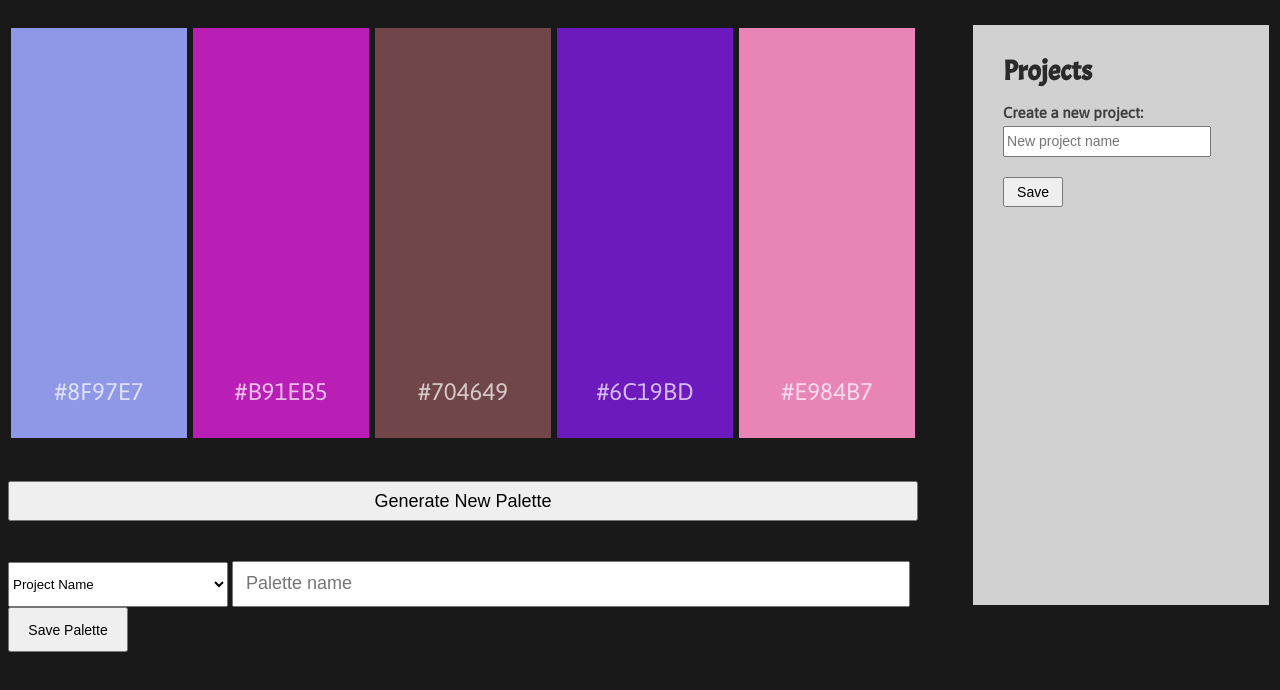
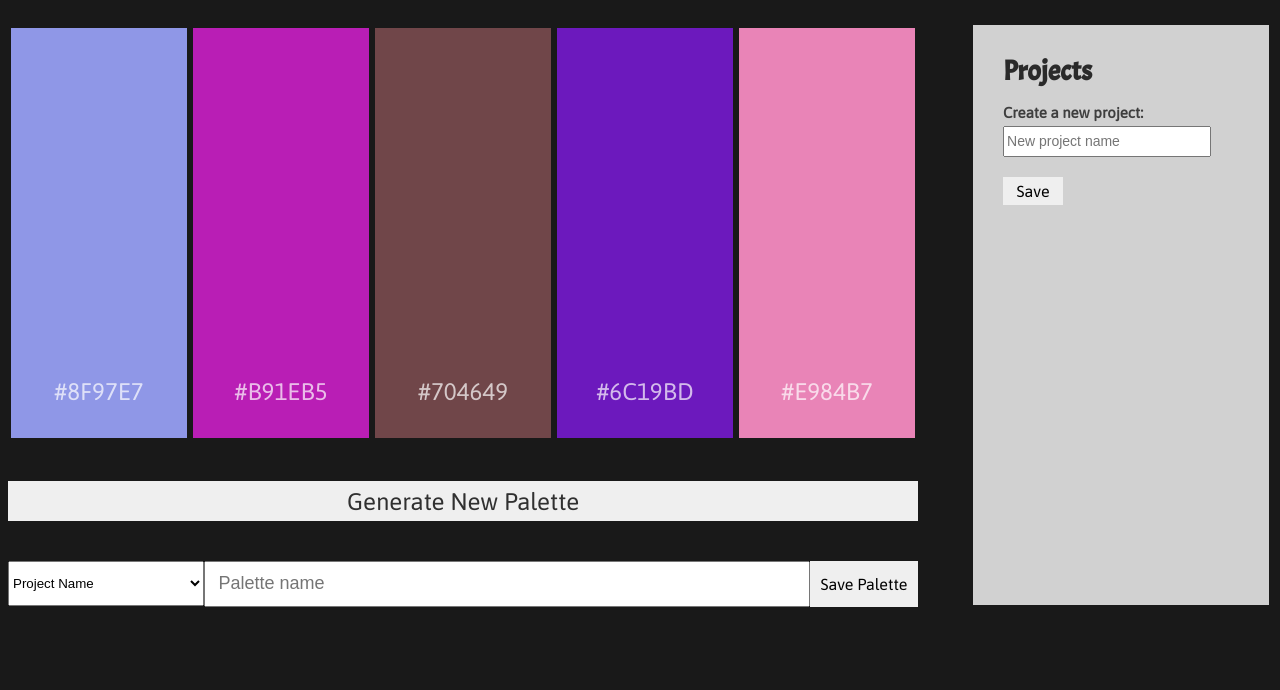
Before and after one commit to nyssa-shepherd/palette-picker-pwa, a website: page public/index.html in a window 1280 px wide. Shown: the part 84-774 px from the top of the page. Drawn offline with nearby package versions, Linux system fonts and the light colour scheme; no server answers.

Commit message:
Style buttons

```diff
--- a/public/css/styles.css
+++ b/public/css/styles.css
@@ -36,10 +36,28 @@ h1 {
   width: 200px;
 }
 
+button {
+  border: none;
+  font-family: 'Asap', sans-serif;
+  font-size: 16px;
+}
+
+button:hover {
+  background-color: rgba(166, 184, 190, 0.8);
+  border: none;
+  color: #fff;
+}
+
 .gen-button {
-  font-size: 18px;
+  color: rgba(0, 0, 0, 0.8);
+  font-size: 24px;
   height: 40px;
   margin: 40px 0;
+}
+
+.save-pal-form {
+  display: flex;
+  justify-content: space-between;
 }
 
 #pal-name-input {
@@ -53,8 +71,7 @@ h1 {
 }
 
 .save-pal-btn {
-  font-size: 14px;
-  height: 45px;
+  height: 46px;
   width: 120px;
 }
 
@@ -96,8 +113,7 @@ h4 {
 }
 
 .save-project-button {
-  font-size: 14px;
-  height: 30px;
+  height: 28px;
   width: 60px;
 }
 
--- a/public/index.html
+++ b/public/index.html
@@ -16,7 +16,7 @@
           <div class='color-box box4'></div>
         </section>
         <button class='gen-button'>Generate New Palette</button>
-        <form>
+        <form class='save-pal-form'>
           <select>
             <option value="" selected>Project Name</option>
           </select>
```
